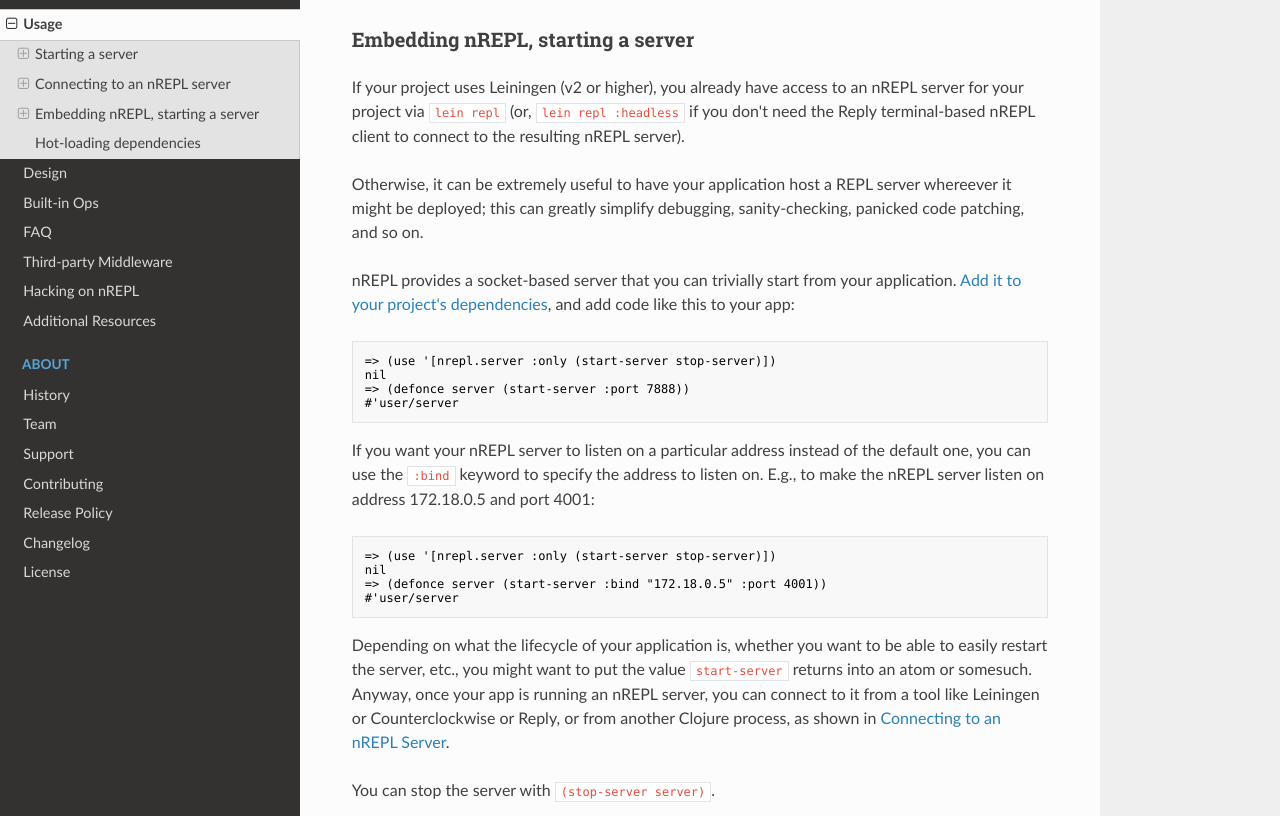
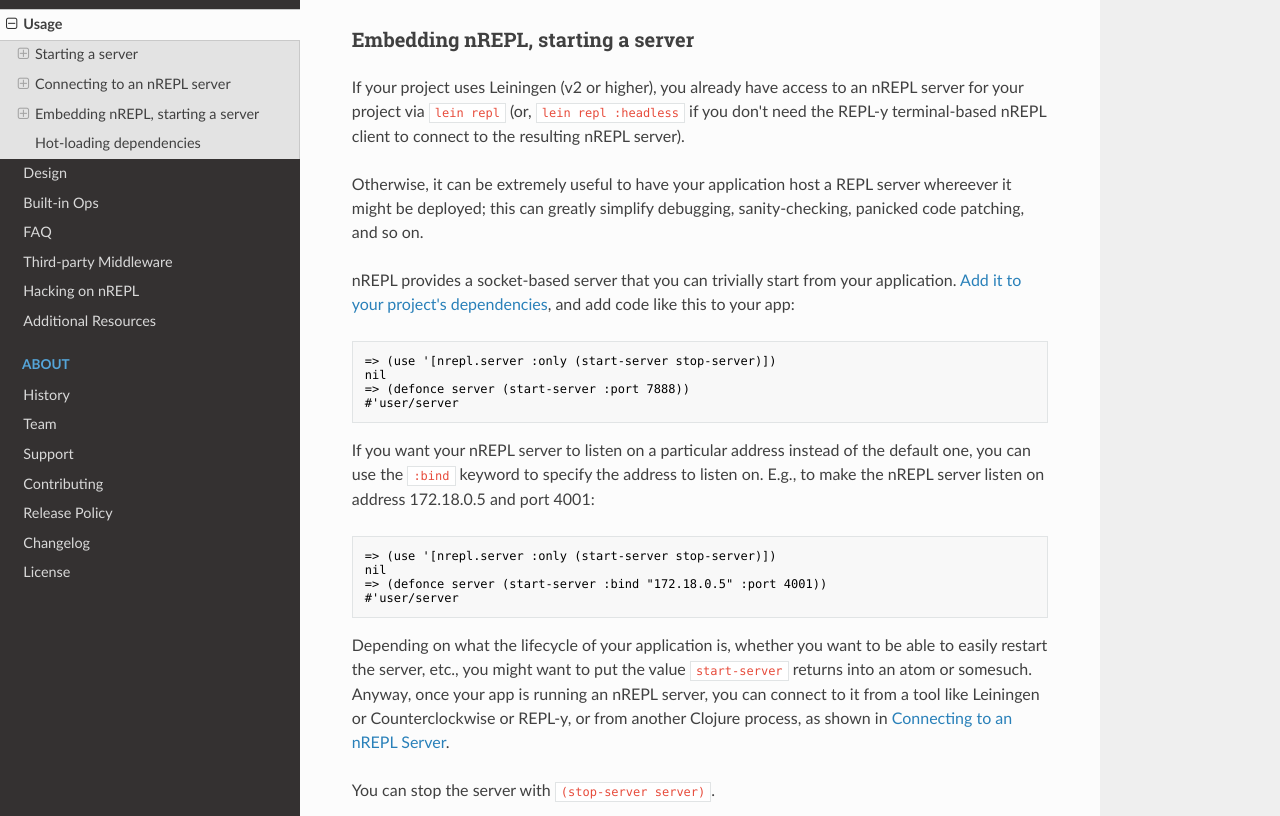
Before and after one commit to nrepl/nrepl, an MkDocs documentation site: the page built from doc/usage.md, in a window 1280 px wide and 1400 px high, scrolled down 3390 px. Shown: the part 156-972 px from the top of the window. Built offline with MkDocs 1.6.1, drawn with Linux system fonts in a browser that asks for light colours; nearby versions of some CDN libraries; old or Windows-style settings are respelled for this version of MkDocs.

Commit message:
Refer to REPL-y consistently

```diff
--- a/doc/usage.md
+++ b/doc/usage.md
@@ -200,7 +200,7 @@ here](ops.md).
 
 If your project uses Leiningen (v2 or higher), you already have access to an
 nREPL server for your project via `lein repl` (or, `lein repl :headless` if you
-don't need the Reply terminal-based nREPL client to connect to the resulting
+don't need the REPL-y terminal-based nREPL client to connect to the resulting
 nREPL server).
 
 Otherwise, it can be extremely useful to have your application host a REPL
@@ -234,7 +234,7 @@ Depending on what the lifecycle of your application is, whether you want to be
 able to easily restart the server, etc., you might want to put the value
 `start-server` returns into an atom or somesuch.  Anyway, once your app is
 running an nREPL server, you can connect to it from a tool like Leiningen or
-Counterclockwise or Reply, or from another Clojure process, as shown
+Counterclockwise or REPL-y, or from another Clojure process, as shown
 in [Connecting to an nREPL Server](#connecting-to-an-nrepl-server).
 
 You can stop the server with `(stop-server server)`.
```
Also changed, not shown: 1 other file.
